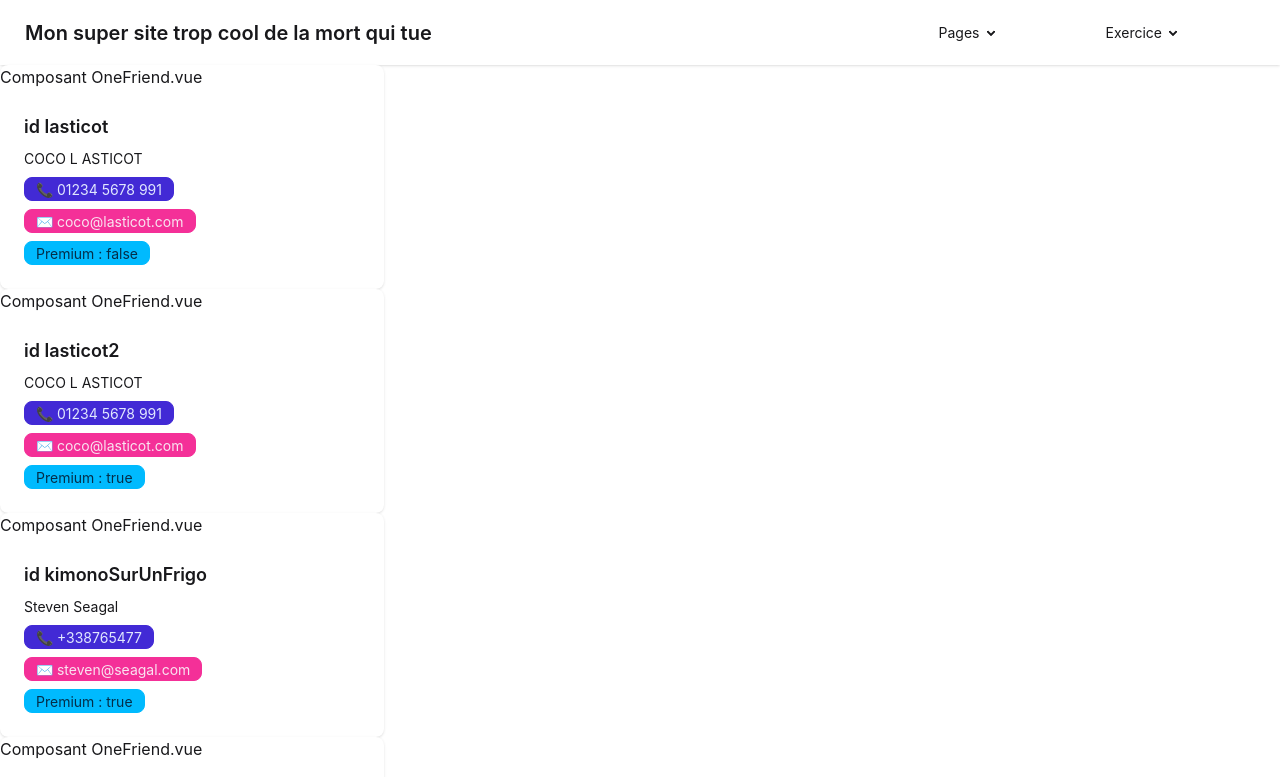
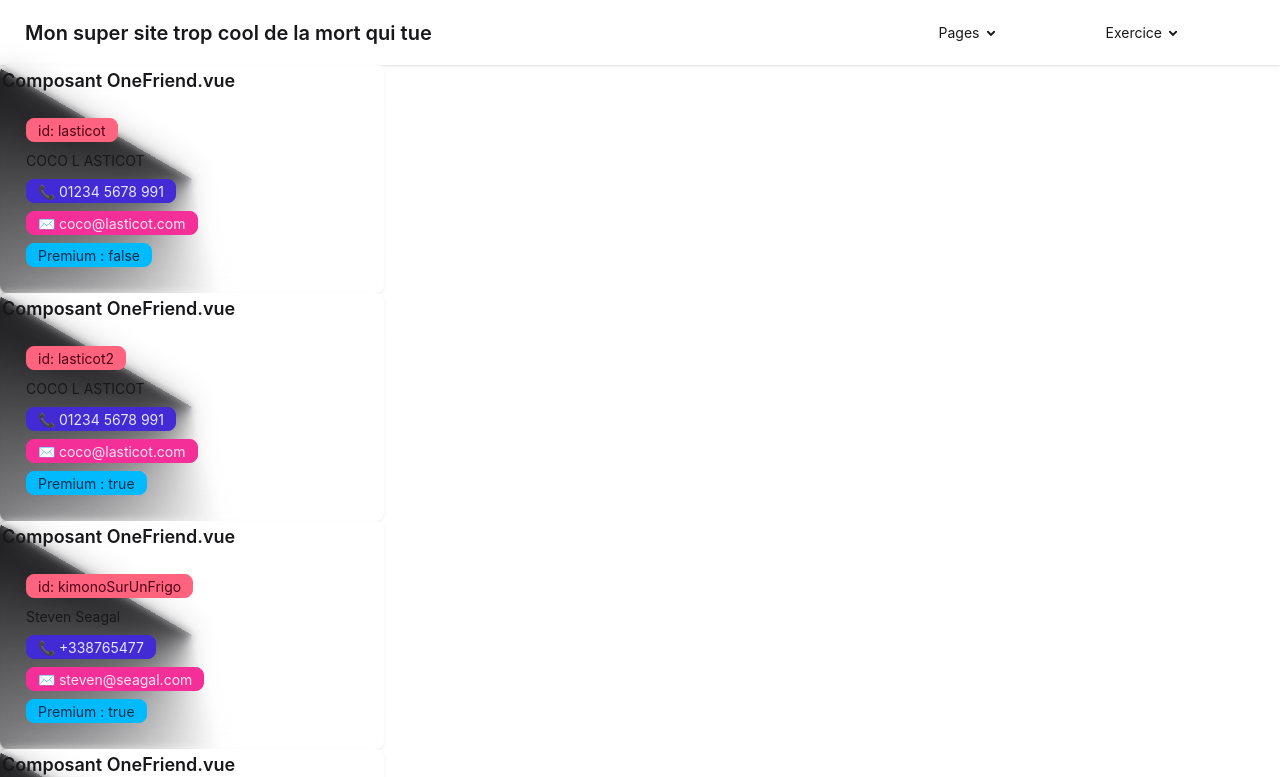
Before and after one commit to Qcivel/CDA-Project-vue, a Vue app: page /exoProps in a window 1280 px wide. Shown: the top 777 px of the page. Built offline with nearby package versions, Linux system fonts and the light colour scheme.

Commit message:
MAj props

```diff
--- a/src/components/OneFriend.vue
+++ b/src/components/OneFriend.vue
@@ -1,10 +1,10 @@
 <template>
-    <div class="card bg-base-100 w-96 shadow-sm" >
+    <div class="card bg-base-100 w-96 shadow-sm aura" >
         <div>
-            <h1>Composant OneFriend.vue</h1>
+            <h1 class="card-title">Composant OneFriend.vue</h1>
         </div>
         <div class="card-body" >
-            <h2 class="card-title"> id {{ id }}</h2>
+            <h2  class="badge badge-error"> id: {{ id }}</h2>
             <p>{{ title }} </p>
             <p class="badge badge-primary">📞 {{ telephone }}  </p>
             <p class="badge badge-secondary">✉ {{ email }}</p>
@@ -20,11 +20,31 @@ import { ref, computed, watch, onMounted, onUpdated, onBeforeUnmount } from 'vue
 const model = defineModel({ default: '' });
 
 const props = defineProps({
-    title: String,
-    id: String,
-    telephone: String,
-    email: String,
-    premium: String
+    title:{
+        String,
+        required:true,
+        default:"Titre"
+    } ,
+    id:{
+        String,
+        required:true,
+        default:"ID"
+    } ,
+    telephone:{
+        String,
+        required:true,
+        default:17,
+    },
+    email:{
+        String,
+        required:true,
+        default:"Jacque.Mesrine@gangster.fr"
+    },
+    premium:{
+        String,
+        required:true,
+        default:false
+    }
 
 });
 
```
